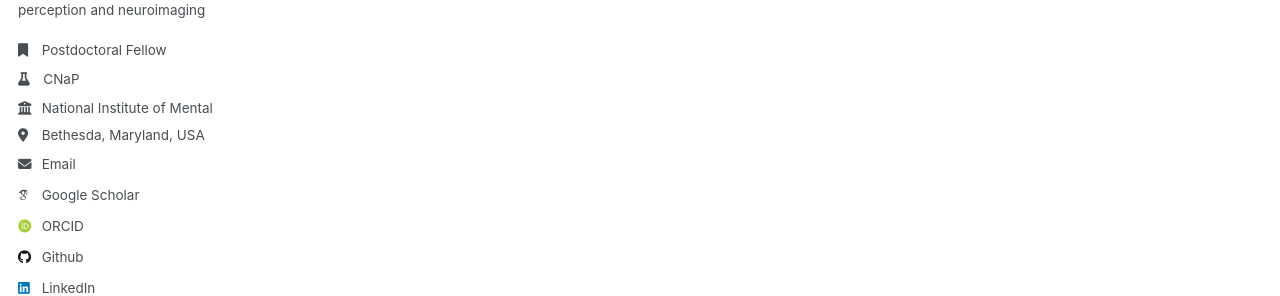
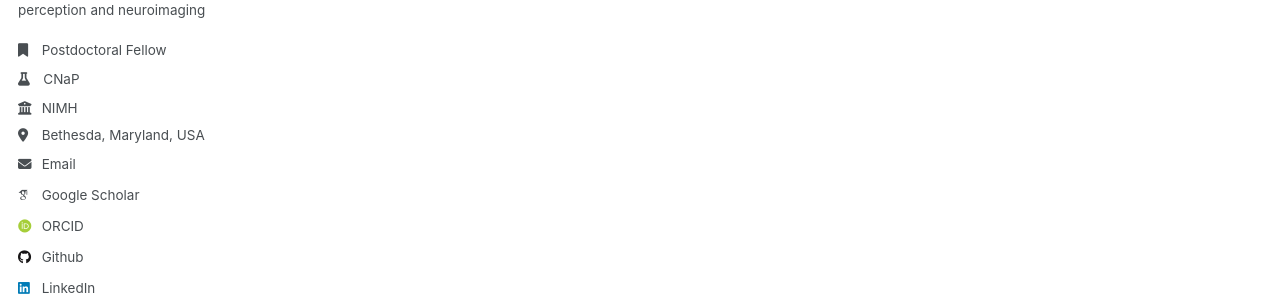
Before and after one commit to daeolian/daeolian.github.io, a Jekyll site: the page built from _pages/about.md, in a window 1280 px wide. Shown: the part 302-598 px from the top of the page. Built offline with Jekyll 4.4.1, drawn with Linux system fonts in a browser that asks for light colours; some web fonts are replaced.

Commit message:
Update _config.yml

```diff
--- a/_config.yml
+++ b/_config.yml
@@ -28,9 +28,9 @@ author:
   bio              : "PhD specializing in visual perception and neuroimaging"
   lab              : "CNaP"
   labsite          : "https://elimerriam.github.io/"
+  employer         : "NIMH"
+  employersite     : "https://www.nimh.nih.gov"
   location         : "Bethesda, Maryland, USA"
-  employer         : "National Institute of Mental Health"
-  lab              : "CNaP"
   uri              : # URL
   email            : "aeolian819@gmail.com"
 
```
